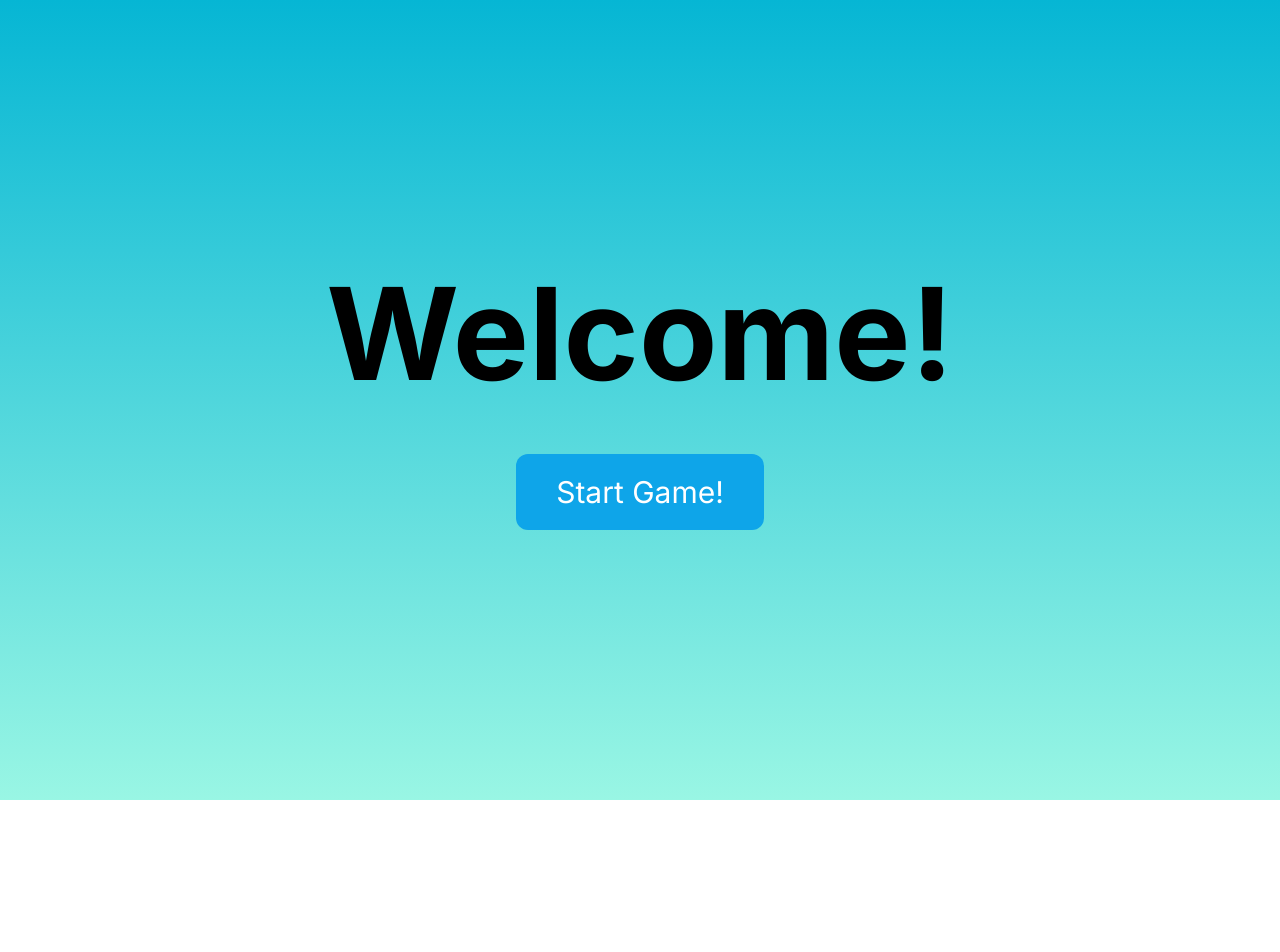
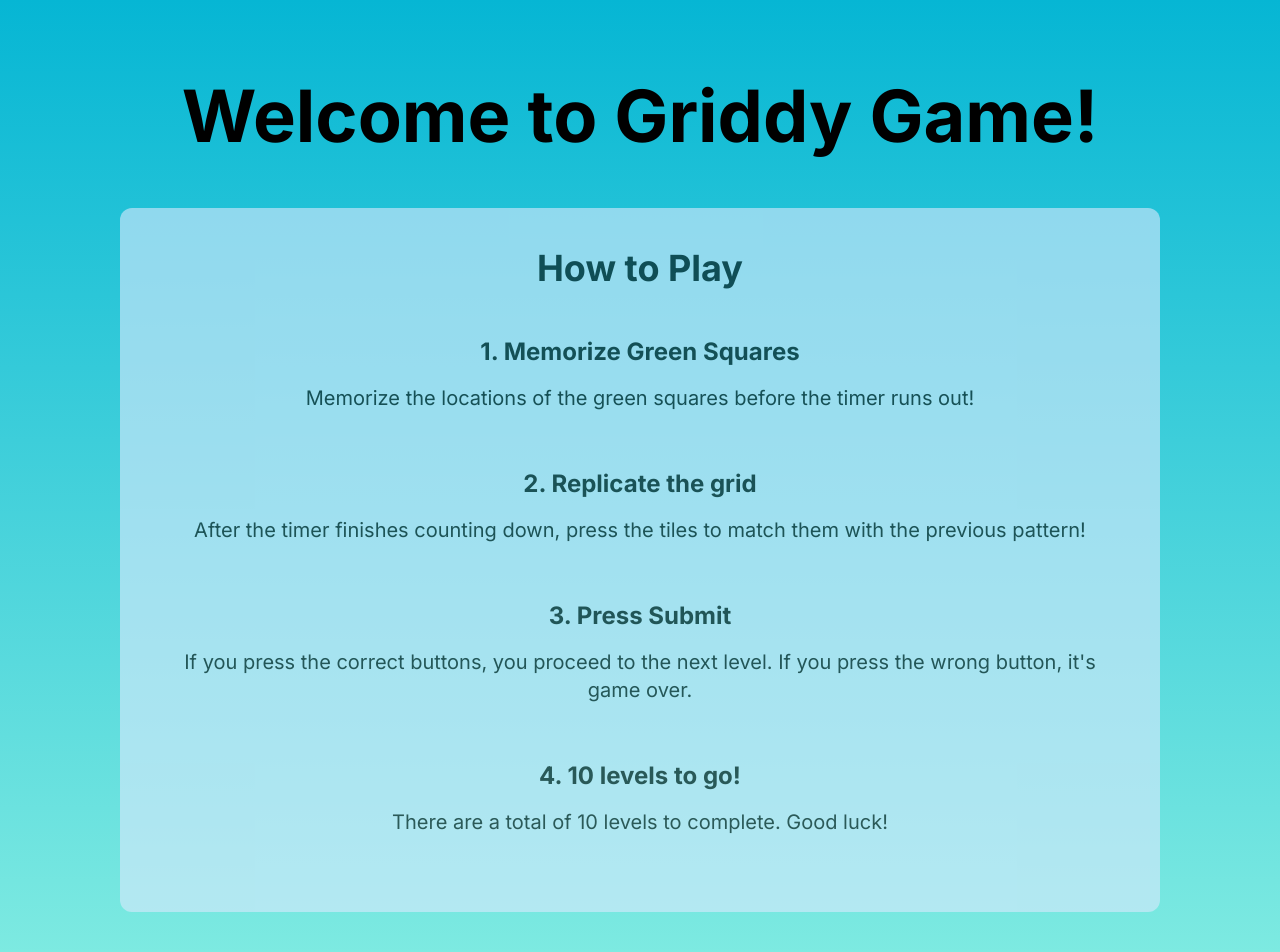
Before and after one commit to elseti/Griddy-Web-Game, a Next.js app in the folder griddy-game/: page / in a window 1280 px wide. Shown: the top 952 px of the page. Before the commit the page ends 800 px from the top, so only its background shows below. Built offline with nearby package versions, Linux system fonts and the light colour scheme; no server answers.

Commit message:
feat: added rules to home page

```diff
--- a/griddy-game/src/app/page.js
+++ b/griddy-game/src/app/page.js
@@ -30,15 +30,64 @@ export default function Home(){
   const router = useRouter();
 
   return (
-      <div className="flex flex-col justify-center bg-gradient-to-b from-cyan-500 to-teal-200 ext-black items-center h-screen">
-        <p className={`${showWelcome ? "opacity-100" : "opacity-0"} transition-opacity ease-in delay-100 duration-1000 md:p-0 text-9xl font-bold p-4 mb-4 mx-auto text-center justify-between`}>
-              Welcome!
+      <div className="flex flex-col justify-center items-center p-20 bg-gradient-to-b from-cyan-500 to-teal-200 text-black items-center h-full">
+        <p className={`${showWelcome ? "opacity-100" : "opacity-0"} transition-opacity ease-in delay-100 duration-1000 md:p-0 text-7xl font-bold p-4 mb-4 mx-auto text-center justify-between`}>
+              Welcome to Griddy Game!
         </p>
-        <button onClick={()=> startClicked()}>
-          <p className="transition ease-in-out delay-10 bg-sky-500 hover:bg-orange-400 hover:-translate-y-1 hover:scale-110 duration-300 rounded-xl text-3xl text-white px-10 py-5 mt-10">
-              Start Game!
+        <div className={`${showWelcome ? "opacity-60" : "opacity-0"} transition-opacity ease-in delay-500 duration-1000 flex flex-col justify-center bg-blue-100 p-10 rounded-xl m-10`}>
+          <p className="md:p-0 text-4xl font-bold p-10 mb-7 mx-auto text-center justify-between">
+                How to Play
           </p>
-        </button>
+          {/* <p className={`${showWelcome ? "opacity-100" : "opacity-0"} transition-opacity ease-in delay-200 duration-1000 md:p-0 text-xl font-bold p-4 mb-4 mx-auto text-center justify-between`}> */}
+          <div className="p-5">
+            <p className={`md:p-0 text-2xl font-bold p-4 mb-4 mx-auto text-center justify-between`}>
+              1. Memorize Green Squares
+            </p>
+            <p className={`md:p-0 text-xl p-4 mb-4 mx-auto text-center justify-between`}>
+              Memorize the locations of the green squares before the timer runs out!
+            </p>
+          </div>
+
+          <div className="p-5">
+            <p className={`md:p-0 text-2xl font-bold p-4 mb-4 mx-auto text-center justify-between`}>
+              2. Replicate the grid
+            </p>
+            <p className={`md:p-0 text-xl p-4 mb-4 mx-auto text-center justify-between`}>
+              After the timer finishes counting down, press the tiles to match them with the previous pattern!
+            </p>
+          </div>
+
+          <div className="p-5">
+            <p className={`md:p-0 text-2xl font-bold p-4 mb-4 mx-auto text-center justify-between`}>
+              3. Press Submit
+            </p>
+            <p className={`md:p-0 text-xl p-4 mb-4 mx-auto text-center justify-between`}>
+              If you press the correct buttons, you proceed to the next level. If you press the wrong button, it's game over.
+            </p>
+          </div>
+
+          <div className="p-5">
+            <p className={`md:p-0 text-2xl font-bold p-4 mb-4 mx-auto text-center justify-between`}>
+              4. 10 levels to go!
+            </p>
+            <p className={`md:p-0 text-xl p-4 mb-4 mx-auto text-center justify-between`}>
+              There are a total of 10 levels to complete. Good luck!
+            </p>
+          </div>
+
+        </div>
+
+        <div className={`${showWelcome ? "opacity-100" : "opacity-0"} text-center justify-between transition-opacity ease-in delay-700 duration-1000`}>
+          <p className="md:p-0 text-xl p-3 mx-auto text-teal-900">
+            Warm up... and click this button once you are ready!
+          </p>
+          <button onClick={()=> startClicked()}>
+            <p className="animate-bounce transition ease-in-out delay-10 bg-orange-400 hover:bg-orange-500 hover:-translate-y-1 hover:scale-110 duration-300 rounded-xl text-3xl text-white px-10 py-5 mt-10">
+                Start Game!
+            </p>
+          </button>
+        </div>
+
       </div>
   );
 }
```
